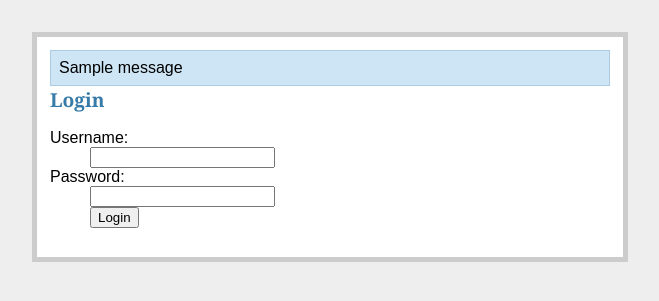
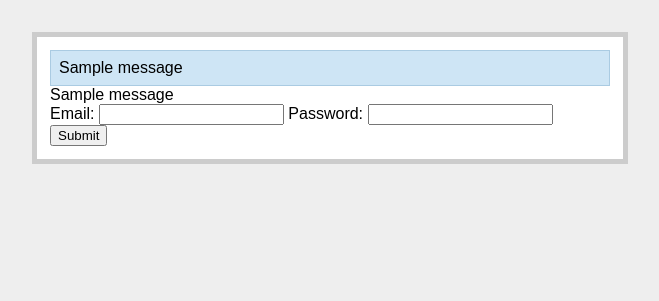
Before and after one commit to EFulmer/music_tracker, a Flask app: template music_tracker/templates/login.html in a window 1280 px wide. Shown: the top 301 px of the page, without its empty margins (310-969 px from the left). Run offline with Flask 2, Linux system fonts and the light colour scheme; the template is opened without the code that fills it: values that come from a table or form of the project are taken from there, others are empty; tables that the repository leaves empty hold one stand-in row (values such as "Sample post"); one stand-in notice (Sample message) is shown; parts of the project's set-up code (start-up, migrations or seed data) failed here and were passed over.

Commit message:
implemented logins

```diff
--- a/music_tracker/models.py
+++ b/music_tracker/models.py
@@ -1,14 +1,15 @@
 # music_tracker/models.py
 # -*- coding: utf-8 -*-
 
+from flask.ext.login import UserMixin
 from sqlalchemy.ext.hybrid import hybrid_property
 
 from . import bcrypt, db
 
 
-class User(db.Model):
+class User(db.Model, UserMixin):
     id        = db.Column(db.Integer, primary_key=True, autoincrement=True)
-    username  = db.Column(db.String(64), unique=True)
+    email     = db.Column(db.String(64), unique=True)
     _password = db.Column(db.String(128))
 
     @hybrid_property
--- a/music_tracker/templates/login.html
+++ b/music_tracker/templates/login.html
@@ -1,14 +1,18 @@
 {% extends "layout.html" %}
 {% block body %}
-        <h2>Login</h2>
-        {% if error %}<p class=error><strong>Error:</strong> {{ error }}{% endif %}
-        <form action="{{ url_for('login') }}" method=post>
-                <dl>
-                        <dt>Username:
-                        <dd><input type=text name=username>
-                        <dt>Password:
-                        <dd><input type=password name=password>
-                        <dd><input type=submit value=Login>
-                </dl>
-        </form>
+{% with messages = get_flashed_messages() %}
+    {% if messages %}
+        {% for message in messages %}
+            {{ message }}
+        {% endfor %}
+    {% endif %}
+{% endwith %}
+<form action="{{ url_for('login') }}" method="POST">
+    {{ form.csrf_token }}
+    Email:
+    {{ form.email }}
+    Password:
+    {{ form.password }}
+    <input type="submit">
+</form>
 {% endblock %}
--- /dev/null
+++ b/reset_db.py
@@ -0,0 +1,6 @@
+import os
+
+from music_tracker import db
+
+os.remove('instance/app.db')
+db.create_all()
```
Also changed, not shown: TODO.markdown (+8 -2 lines), music_tracker/views.py (+8 -18 lines).
